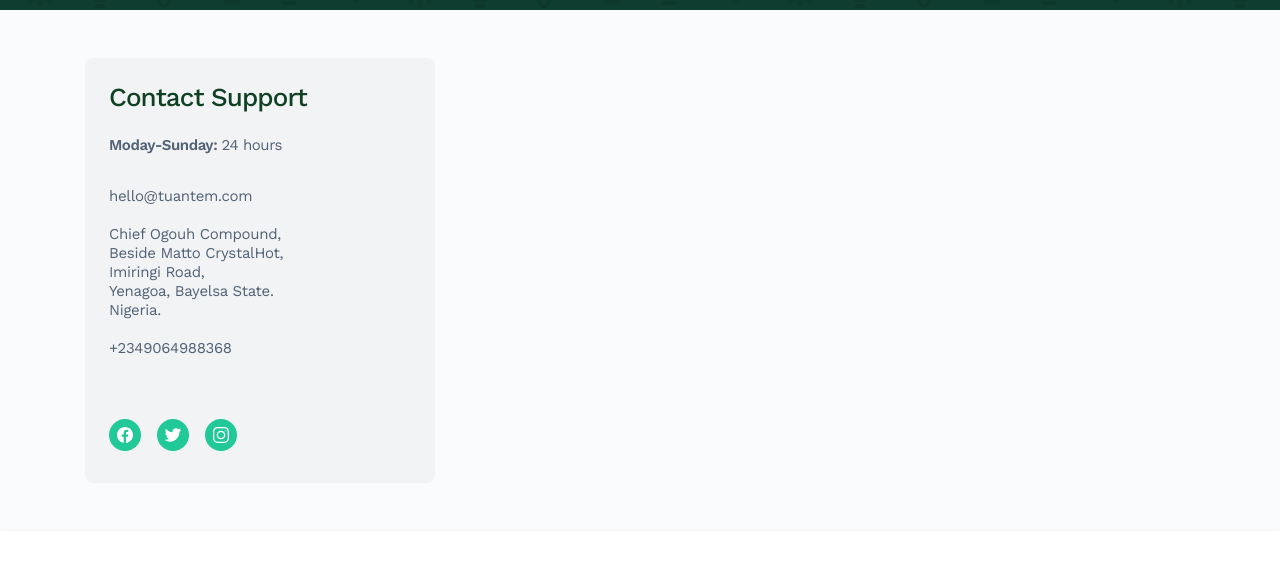
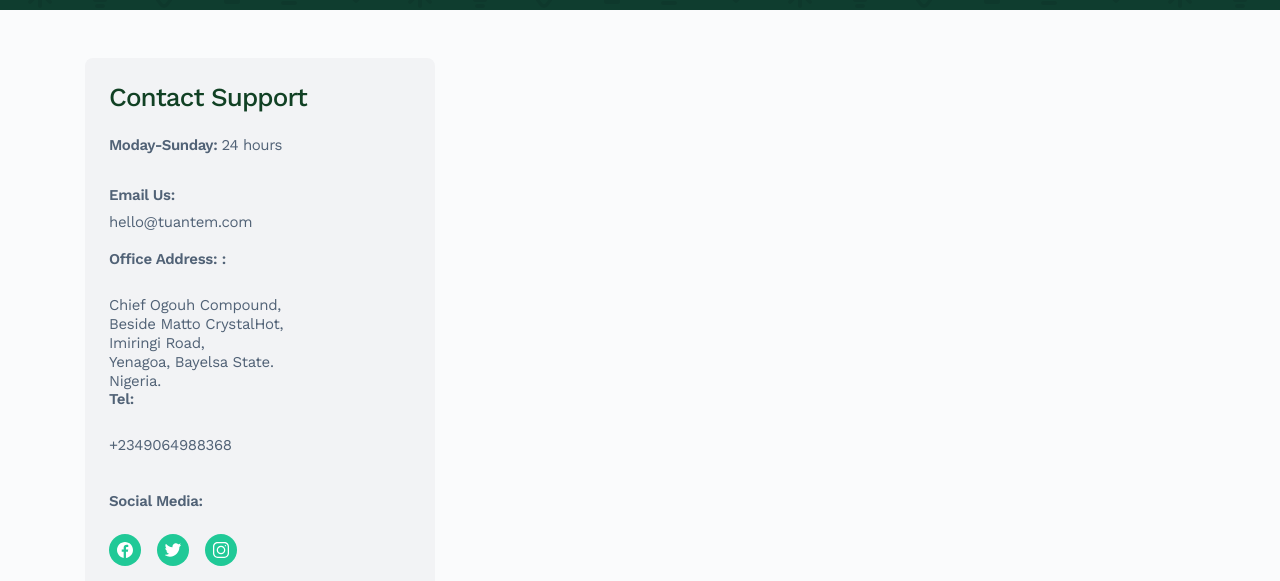
Before and after one commit to dollarstir/tuantem, a plain HTML site: page contact.html in a window 1280 px wide. Shown: the part 90-671 px from the top of the page. Drawn offline with nearby package versions, Linux system fonts and the light colour scheme; files whose address does not match are found by name.

Commit message:
dfgdfzsd

```diff
--- a/contact.html
+++ b/contact.html
@@ -62,12 +62,12 @@
                               <!-- <p class="mb-16 text-size-20 text-weight-500">Support Service Hours</p> -->
                               <div class="each-hours">
                                  <p class="mb-32 hour slate-text text-size-15"> <span class="text-weight-600">Moday-Sunday: </span>24 hours</p>
-                                 <!-- <p class="mb-8 text-weight-600 text-size-15 slate-text">Email Us: </p> -->
+                                 <p class="mb-8 text-weight-600 text-size-15 slate-text">Email Us: </p>
                                  <p class="m-0"><a class="text-size-15 slate-text" href="mailto: hello@tuantem.com">hello@tuantem.com</a></p><br>
 
-                                 <!-- <p class="mb-8 text-weight-600 text-size-15 slate-text">Address : </p> -->
-                                 <!-- <p class="mb-8 text-weight-600 text-size-15 slate-text">Contact Phone: </p> -->
+                                 <p class="mb-8 text-weight-600 text-size-15 slate-text">Office Address: : </p><br>
                                  <p class="m-0"><a class="text-size-15 slate-text" href="">Chief Ogouh Compound,<br>Beside Matto CrystalHot,<br>Imiringi Road,<br>Yenagoa, Bayelsa State.<br>Nigeria.</a></p>
+                                 <p class="mb-8 text-weight-600 text-size-15 slate-text">Tel: </p>
                                  <br><p class="m-0"><a class="text-size-15 slate-text" href="tel: +2349064988368">+2349064988368</a></p><br>
                                  <br>
 
@@ -77,6 +77,7 @@
                                  <p class="m-0"><a class="text-size-15 slate-text" href="">Old Slaughter House<br> Koforidua  Eastern Region Ghana</a></p> -->
                               </div>
                            </div>
+                           <p class="mb-8 text-weight-600 text-size-15 slate-text">Social Media: </p>
                            <div class="socials"> <a class="social" href="https://www.facebook.com/tuantem/" target="_blank"><img src="images/icons/facebook.svg" alt=""/></a><a class="social" href="https://twitter.com/tuantem" target="_blank"><img src="images/icons/twitter.svg" alt=""/></a><a class="social" href="https://www.instagram.com/tuantem/" target="_blank"><img src="images/icons/instagram.svg" alt=""/></a></div>
                         </div>
                      </div>
```
